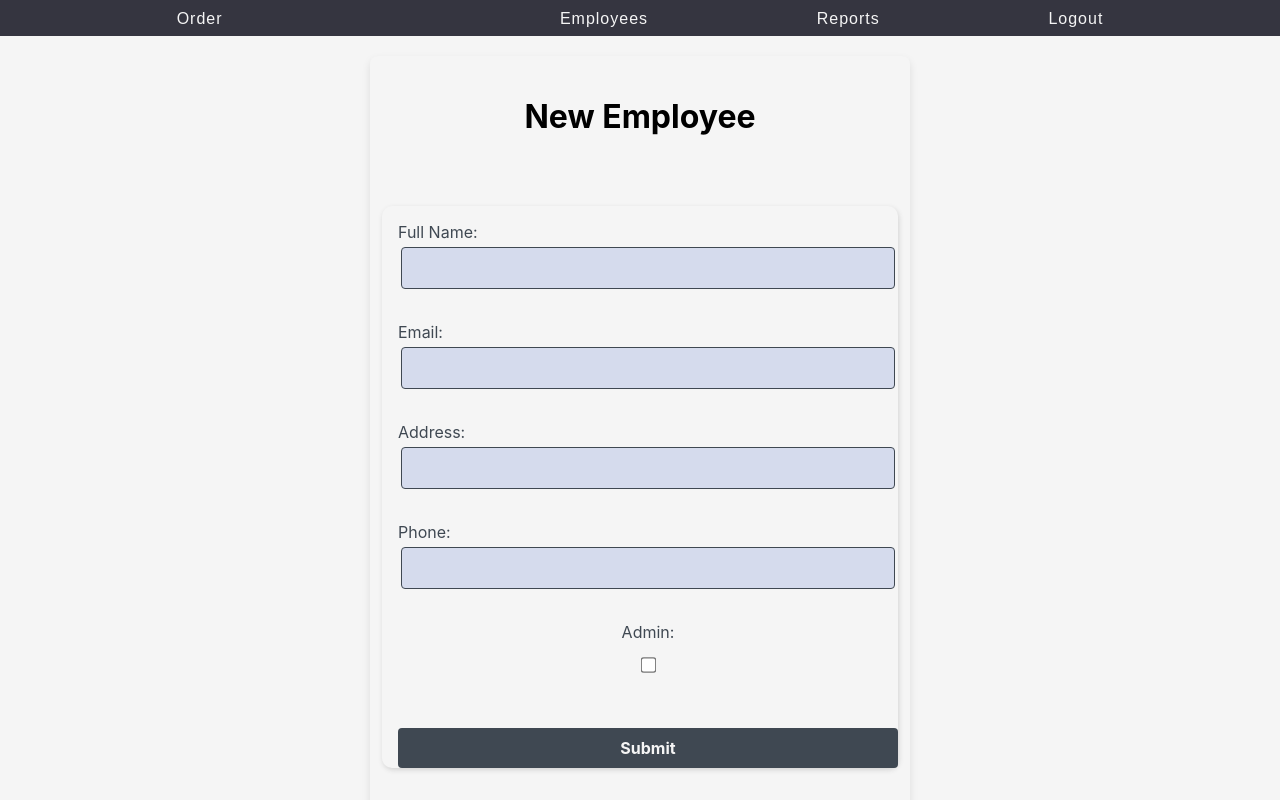
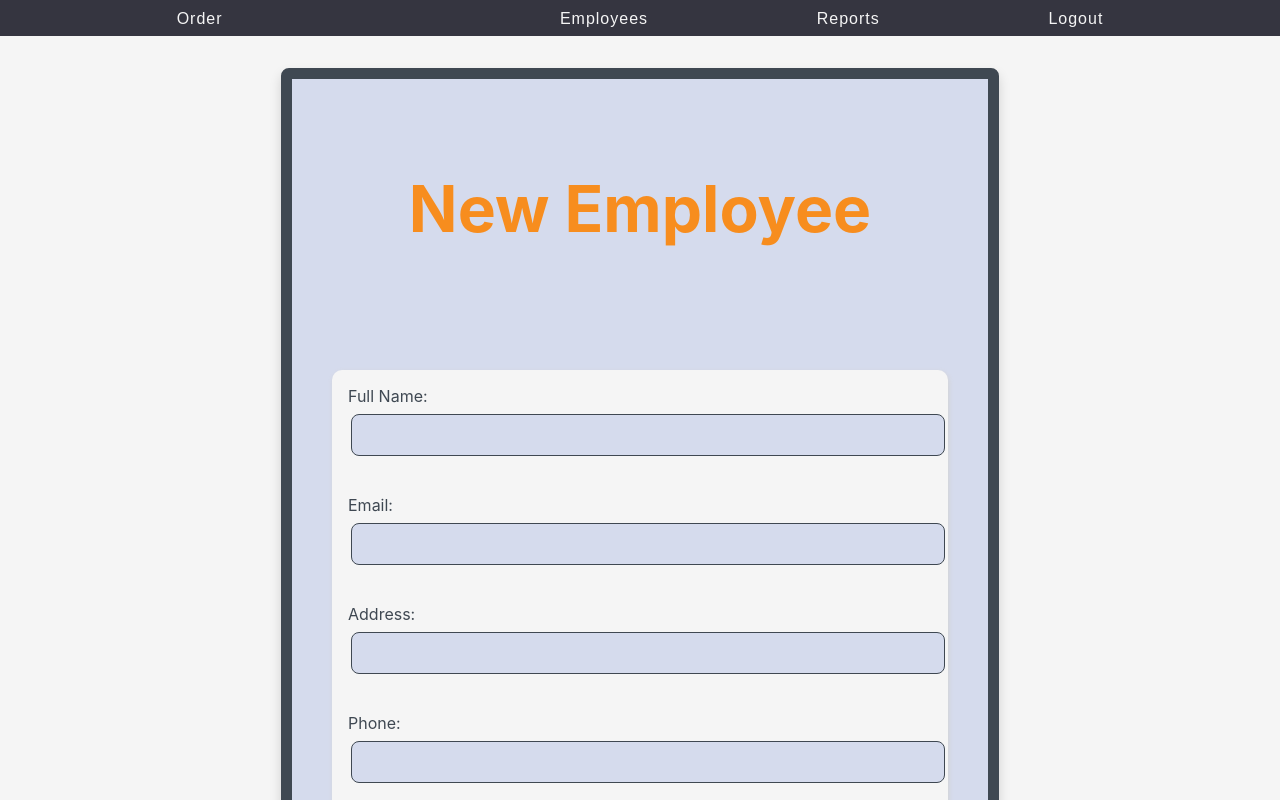
Before and after one commit to NSS-Day-Cohort-73/Shepherd-s-Pie-client-rlmafc, a React (Vite) app: page /employees/create in a window 1280 px wide. Shown: the top 800 px of the page. Built offline with nearby package versions, Linux system fonts and the light colour scheme; sample sign-in values are in the browser's storage; the HTML template or start-up script is replaced by a standard one.

Commit message:
Prevented currentUser from deleting self from employee details, add css styling to edit and create employee

```diff
--- a/src/components/employees/CreateEmployee.css
+++ b/src/components/employees/CreateEmployee.css
@@ -2,18 +2,20 @@
   display: flex;
   flex-direction: column;
   align-items: center;
-  padding: 20px;
-  max-width: 500px;
-  margin: 20px auto;
-  background-color: var(--lightest);
-  border-radius: 8px;
-  box-shadow: 0 4px 8px rgba(0, 0, 0, 0.1);
+  padding: 3rem;
+  max-width: 600px;
+  margin: 2rem auto;
+  background-color: var(--light);
+  border-radius: 0.5rem;
+  box-shadow: 0 6px 12px rgba(0, 0, 0, 0.15);
+  border: 11px solid var(--dark);
 }
 
-.create-employee__title {
-  font-size: 1.8rem;
-  color: var(--darkest);
-  margin-bottom: 20px;
+.create-employee__header {
+  font-size: 2rem;
+  color: var(--accent);
+  margin-bottom: 2rem;
+  text-align: center;
 }
 
 .create-employee__form {
@@ -25,15 +27,15 @@
   flex-direction: column;
   font-size: 1rem;
   color: var(--dark);
-  margin-bottom: 10px;
+  margin-bottom: 1rem;
 }
 
 .create-employee__input {
-  padding: 8px;
+  padding: 0.5rem;
   font-size: 1rem;
   border: 1px solid var(--dark);
-  border-radius: 4px;
-  margin-top: 5px;
+  border-radius: 8px;
+  margin-top: 0.5rem;
   color: var(--darkest);
   background-color: var(--light);
   transition: border-color 0.2s;
@@ -47,7 +49,7 @@
 .create-employee__checkbox-label {
   display: flex;
   align-items: center;
-  gap: 10px;
+  gap: 0.5rem;
   font-size: 1rem;
   color: var(--dark);
 }
@@ -60,19 +62,20 @@
 .create-employee__submit__button {
   display: block;
   width: 100%;
-  padding: 10px;
+  padding: 0.75rem;
   font-size: 1rem;
   font-weight: bold;
   color: var(--lightest);
   background-color: var(--dark);
   border: none;
-  border-radius: 4px;
-  margin-top: 20px;
+  border-radius: 8px;
+  margin-top: 2rem;
   cursor: pointer;
-  transition: background-color 0.2s;
+  transition: background-color 0.3s, color 0.3s;
   text-align: center;
 }
 
 .create-employee__submit__button:hover {
   background-color: var(--accent);
+  color: var(--dark);
 }
--- a/src/components/employees/EditEmployee.css
+++ b/src/components/employees/EditEmployee.css
@@ -1,23 +1,28 @@
 .edit-employee__container {
+  margin: 2rem auto;
+  width: 60%;
+  text-align: center;
+  padding: 5rem 3rem;
+  border: 11px solid var(--dark);
+  background-color: var(--light);
+  border-radius: 0.5rem;
+  box-shadow: 0 4px 8px rgba(0, 0, 0, 0.2);
   display: flex;
   flex-direction: column;
   align-items: center;
-  padding: 20px;
-  max-width: 500px;
-  margin: 20px auto;
-  background-color: var(--lightest);
-  border-radius: 8px;
-  box-shadow: 0 4px 8px rgba(0, 0, 0, 0.1);
 }
 
 .edit-employee__header {
-  font-size: 1.8rem;
-  color: var(--darkest);
-  margin-bottom: 20px;
+  font-size: 2rem;
+  font-weight: bold;
+  color: var(--dark);
+  margin-bottom: 2rem;
+  color: var(--accent);
 }
 
 .edit-employee__form {
   width: 100%;
+  max-width: 800px;
 }
 
 .edit-employee__label {
@@ -25,18 +30,19 @@
   flex-direction: column;
   font-size: 1rem;
   color: var(--dark);
-  margin-bottom: 10px;
+  margin-bottom: 1rem;
+  text-align: left;
 }
 
 .edit-employee__input {
-  padding: 8px;
+  padding: 10px;
   font-size: 1rem;
   border: 1px solid var(--dark);
-  border-radius: 4px;
-  margin-top: 5px;
+  border-radius: 8px;
+  margin-top: 0.5rem;
   color: var(--darkest);
-  background-color: var(--light);
-  transition: border-color 0.2s;
+  background-color: var(--lightest);
+  transition: border-color 0.3s;
 }
 
 .edit-employee__input:focus {
@@ -50,6 +56,7 @@
   gap: 10px;
   font-size: 1rem;
   color: var(--dark);
+  margin-top: 1rem;
 }
 
 .edit-employee__checkbox {
@@ -60,18 +67,19 @@
 .edit-employee__submit__button {
   display: block;
   width: 100%;
-  padding: 10px;
+  padding: 0.75rem;
   font-size: 1rem;
   font-weight: bold;
   color: var(--lightest);
   background-color: var(--dark);
   border: none;
-  border-radius: 4px;
-  margin-top: 20px;
+  border-radius: 8px;
+  margin-top: 2rem;
   cursor: pointer;
-  transition: background-color 0.2s;
+  transition: background-color 0.3s, color 0.3s;
 }
 
 .edit-employee__submit__button:hover {
   background-color: var(--accent);
+  color: var(--dark);
 }
--- a/src/components/employees/EmployeeDetails.css
+++ b/src/components/employees/EmployeeDetails.css
@@ -1,20 +1,33 @@
 .employee-details__container {
+  margin: 2rem auto;
+  width: 60%;
+  text-align: center;
+  padding: 5rem 3rem;
+  border: 11px solid var(--dark);
+  background-color: var(--light);
+  border-radius: 0.5rem;
   display: flex;
   flex-direction: column;
   align-items: center;
-  justify-content: space-between;
-  flex-wrap: wrap;
+  justify-content: center;
 }
 
 .employee-details__header {
+  margin-bottom: 2rem;
+  font-weight: bold;
+  font-size: 2rem;
+  color: var(--accent);
 }
 
 .employee-details__info {
   padding: 15px;
-  background-color: var --lightest;
+  background-color: var(--lightest);
   border-radius: 8px;
   box-shadow: 0 4px 8px rgba(0, 0, 0, 0.2);
   text-align: center;
+  margin-bottom: 2rem;
+  width: 100%;
+  max-width: 800px;
 }
 
 .employee-details__buttons {
@@ -24,30 +37,21 @@
   margin-top: 20px;
 }
 
-.employee-details__edit__btn {
-  margin: 1em;
-  background-color: var(--dark);
-  padding: 0.5em;
-  color: var(--lightest);
-  border-radius: 8px;
-}
-
-.employee-details__edit__btn:hover {
-  background-color: var(--accent);
-  cursor: pointer;
-  color: var(--dark);
-}
-
+.employee-details__edit__btn,
 .employee-details__delete__btn {
   margin: 1em;
   background-color: var(--dark);
-  padding: 0.5em;
+  padding: 0.5em 1em;
   color: var(--lightest);
+  border: none;
   border-radius: 8px;
+  font-weight: bold;
+  transition: background-color 0.3s, color 0.3s;
+  cursor: pointer;
 }
 
+.employee-details__edit__btn:hover,
 .employee-details__delete__btn:hover {
   background-color: var(--accent);
-  cursor: pointer;
   color: var(--dark);
 }
--- a/src/components/employees/EmployeeDetails.jsx
+++ b/src/components/employees/EmployeeDetails.jsx
@@ -3,7 +3,7 @@ import { useNavigate, useParams } from "react-router-dom"
 import { deleteEmployee, getEmployees } from "../../services/employeeService"
 import "./EmployeeDetails.css"
 
-export const EmployeeDetails = () => {
+export const EmployeeDetails = ({ currentUser }) => {
   // get employeeId from the url
   const { employeeId } = useParams()
   const navigate = useNavigate()
@@ -26,8 +26,14 @@ export const EmployeeDetails = () => {
 
   // handle delete employee
   const handleDeleteEmployee = async () => {
+    if (employee.id === currentUser.id) {
+      alert(
+        "Thou darest to abandon thy family of thine own will! Thou art forbidden to ever depart!"
+      )
+      return
+    }
     try {
-      await deleteEmployee(employeeId)
+      await deleteEmployee(employee.id)
       navigate("/employees/view")
     } catch (error) {
       setError("Failed to delete employee.")
@@ -56,7 +62,6 @@ export const EmployeeDetails = () => {
           <p>Address: {employee.address}</p>
           <p>Phone: {employee.phone}</p>
         </div>
-      </div>
         <div className="employee-details__buttons">
           <button
             onClick={handleEditEmployee}
@@ -72,5 +77,6 @@ export const EmployeeDetails = () => {
           </button>
         </div>
       </div>
+    </div>
   )
 }
--- a/src/components/employees/ViewEmployees.css
+++ b/src/components/employees/ViewEmployees.css
@@ -1,13 +1,16 @@
 .view-employees__container {
-  display: flex;
-  flex-direction: column;
-  align-items: center;
-  justify-content: space-between;
-  flex-wrap: wrap;
+  margin: 2rem auto;
+  width: 60%;
+  text-align: center;
+  padding: 5rem 3rem;
+  border: 11px solid var(--dark);
+  background-color: var(--light);
+  border-radius: 0.5rem;
 }
 
 .view-employees__header {
-  margin-bottom: 20px;
+  color: var(--accent);
+  margin-bottom: 75px;
   text-align: center;
 }
 
@@ -15,23 +18,26 @@
   display: grid;
   grid-template-columns: repeat(auto-fit, minmax(150px, 1fr));
   gap: 20px;
+  justify-content: center;
   width: 100%;
   max-width: 800px;
   padding: 0;
   list-style-type: none;
+  margin: 0 auto;
 }
 
 .employee-list__item {
   padding: 15px;
-  background-color: var --lightest;
+  background-color: var(--light);
   border-radius: 8px;
   box-shadow: 0 4px 8px rgba(0, 0, 0, 0.2);
   text-align: center;
-  transition: transform 0.2s;
+  transition: transform 0.4s;
 }
 
 .employee-list__item:hover {
-  transform: scale(1.05);
+  transform: scale(1.15);
+  background-color: var(--lightest);
 }
 
 .employee-link {
--- a/src/components/employees/ViewEmployees.jsx
+++ b/src/components/employees/ViewEmployees.jsx
@@ -35,14 +35,13 @@ export const ViewEmployees = ({ currentUser }) => {
       <div>
         <ul className="employee-list">
           {employees.map((employee) => (
-            <li key={employee.id} className="employee-list__item">
-              <Link
-                to={`/employees/view/${employee.id}`}
-                className="employee-link"
-              >
-                {employee.fullName}
-              </Link>
-            </li>
+            <Link
+              key={employee.id}
+              to={`/employees/view/${employee.id}`}
+              className="employee-link"
+            >
+              <li className="employee-list__item"> {employee.fullName}</li>
+            </Link>
           ))}
         </ul>
       </div>
```
Lines whose indentation alone changed are shown as unchanged.
